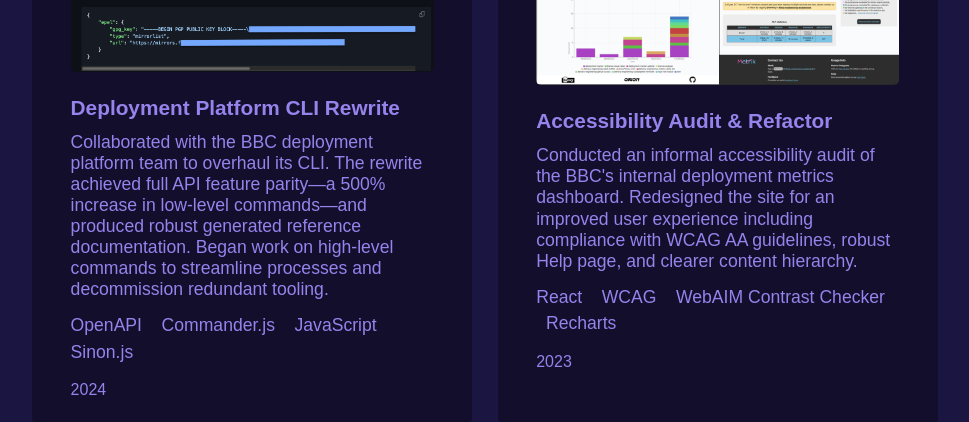
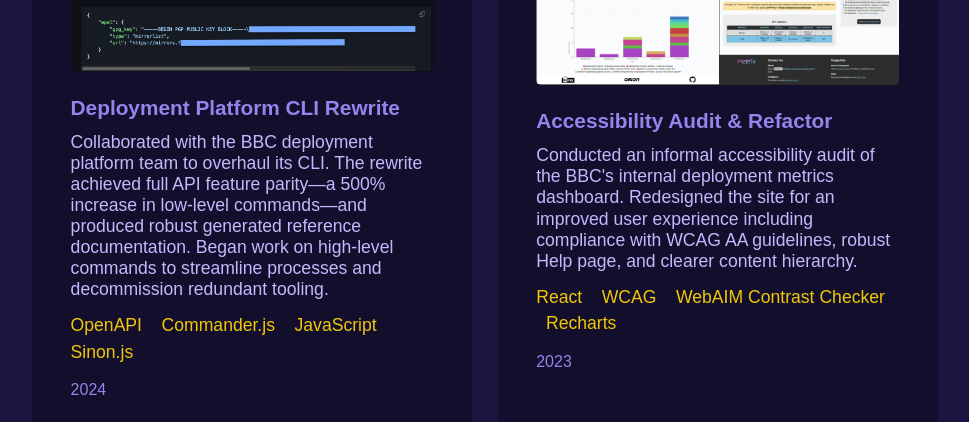
Before and after one commit to kayleriegerpatton/portfolio, a React app: page / in a window 1280 px wide. Shown: the part 1620-2042 px from the top of the page, without its empty margins (155-1124 px from the left). Built offline with nearby package versions, Linux system fonts and the light colour scheme; a web font is replaced by a local one.

Commit message:
recolored project card texts

```diff
--- a/src/components/ProjectCard/ProjectCard.css
+++ b/src/components/ProjectCard/ProjectCard.css
@@ -21,12 +21,16 @@
 	margin-bottom: 0.75rem;
 	line-height: 1.2;
 	font-size: 1.1rem;
+	color: var(--periwinkle);
+	font-weight: 200;
 }
 
 .project-tech {
 	margin-bottom: 0.75rem;
 	line-height: 1.5;
 	font-size: 1.1rem;
+	color: var(--jonquil);
+	font-weight: 200;
 }
 
 .project-links {
```
